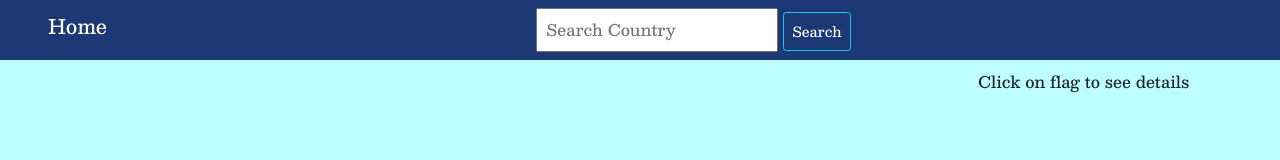
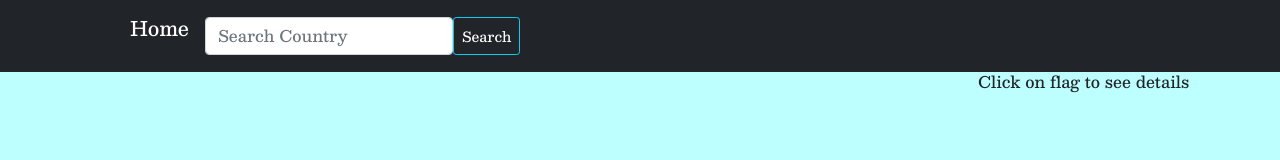
Before and after one commit to hasannayeem71/rest-countrys, a plain HTML site: page index.html in a window 1280 px wide. Drawn offline with nearby package versions, Linux system fonts and the light colour scheme; no server answers.

Commit message:
remove some style

```diff
--- a/index.html
+++ b/index.html
@@ -15,23 +15,43 @@
   </head>
   <body>
     <header>
-      <nav class="navbar navbar-expand-lg fixed-top mx-auto">
-        <h5 class="text-center ms-5 text-white" onclick="getCountrys()">
+      <nav
+        class="navbar navbar-expand-lg navbar-dark bg-dark fixed-top mx-auto"
+      >
+        <div class="container mx-auto">
+          <button
+            class="navbar-toggler"
+            type="button"
+            data-bs-toggle="collapse"
+            data-bs-target="#navbarSupportedContent"
+            aria-controls="navbarSupportedContent"
+            aria-expanded="false"
+            aria-label="Toggle navigation"
+          >
+            <span class="navbar-toggler-icon"></span>
+          </button>
+          <div class="collapse navbar-collapse" id="navbarSupportedContent">
+            <p
+              class="text-center ms-5 text-white navbar-brand"
+              onclick="getCountrys()"
+            >
               Home
-        </h5>
-        <div class="form-inline my-2 my-lg-0 mx-auto">
+            </p>
+            <div class="d-flex">
               <input
                 id="search-input"
-            class="mr-sm-2 p-2"
+                class="form-control"
                 placeholder="Search Country"
+                placeholder="Search"
               />
               <button
                 onclick="viewSearchResult()"
-            class="btn btn-sm btn-outline-info py-2 my-sm-0 text-white"
-            type="submit"
+                class="btn btn-sm btn-outline-info my-sm-0 text-white"
               >
                 Search
               </button>
+            </div>
+          </div>
         </div>
       </nav>
     </header>
```
Lines whose indentation alone changed are shown as unchanged.
